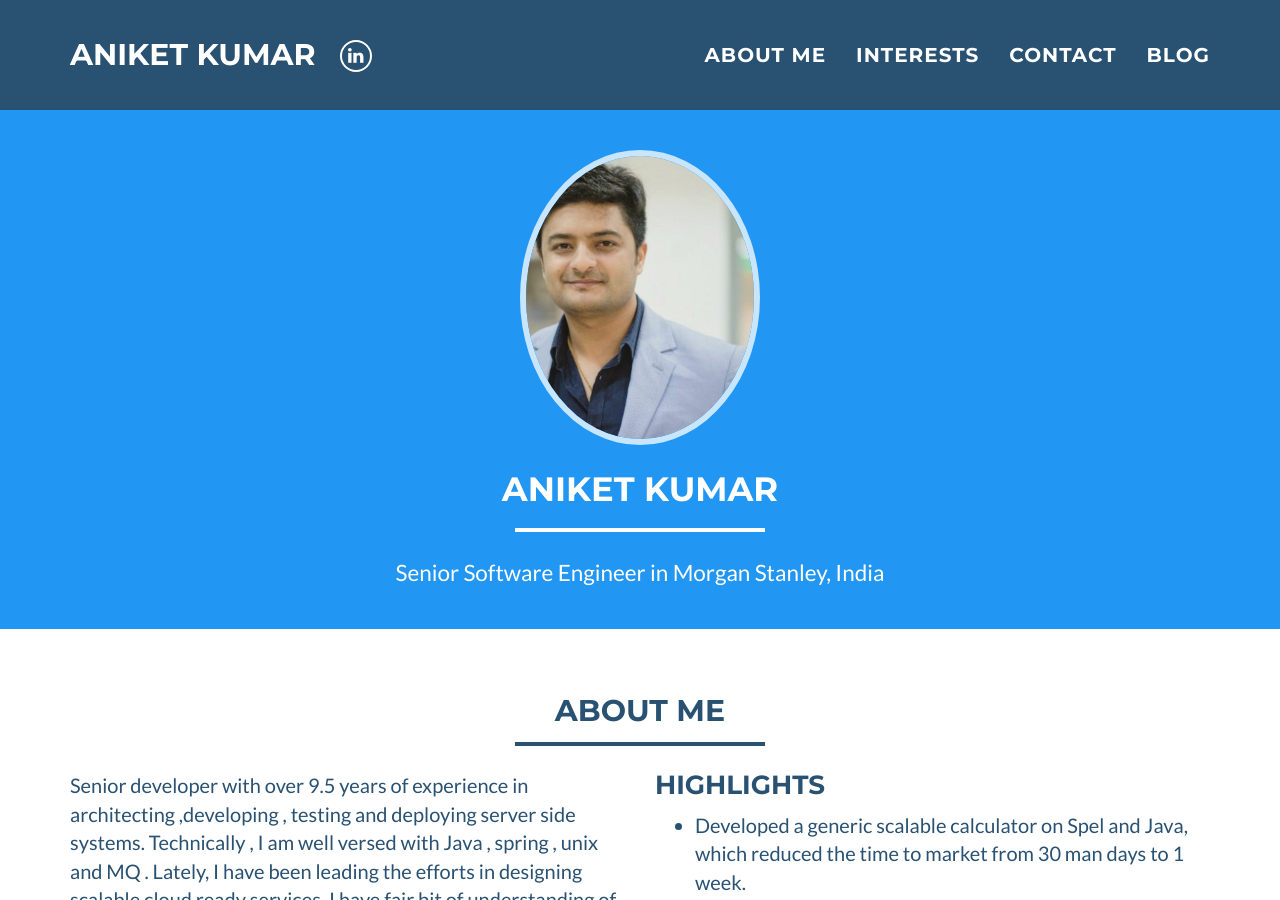
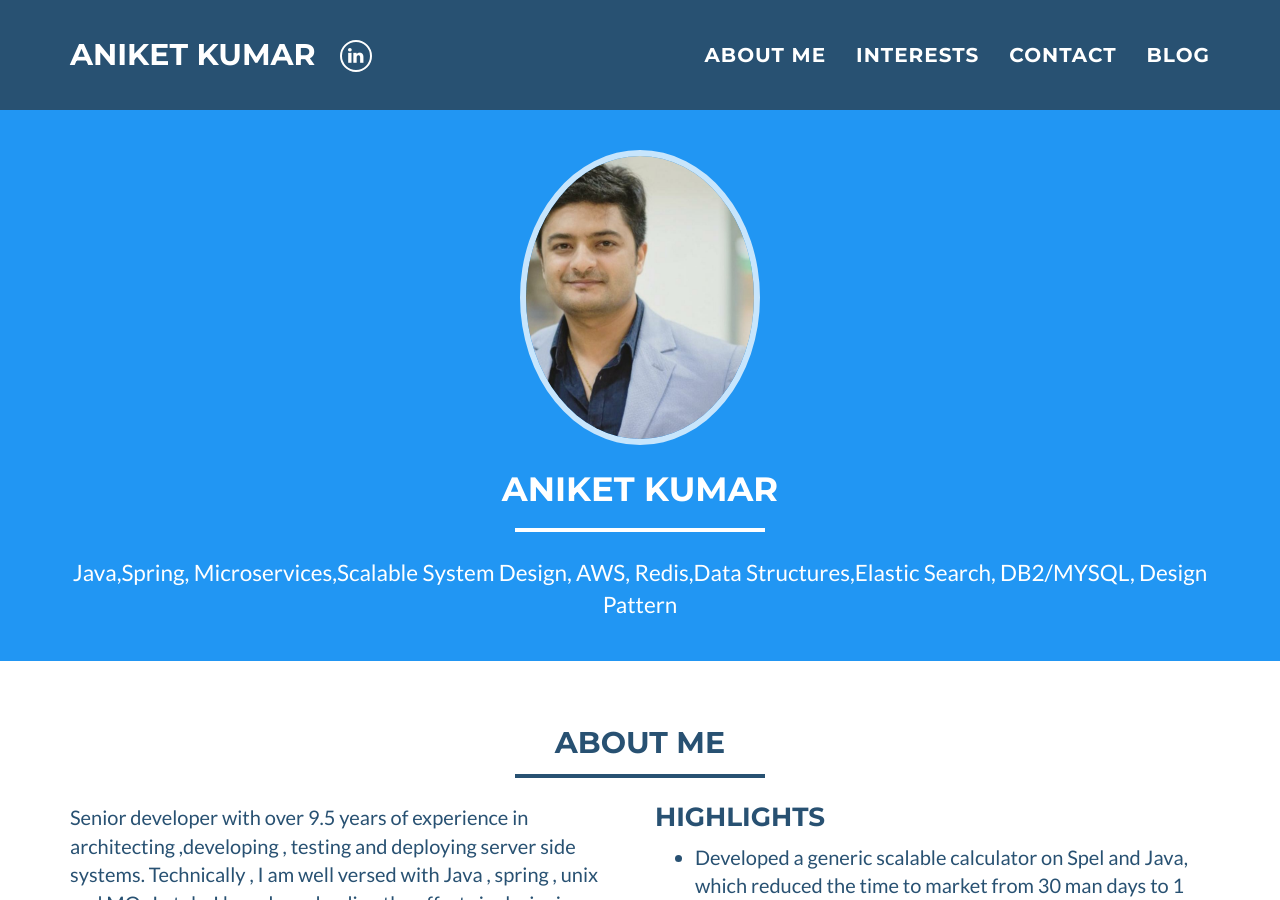
Before and after one commit to 007aniketkumar/007aniketkumar.github.io, a Jekyll site: the page built from index.html, in a window 1280 px wide and 900 px high. Built offline with Jekyll 4.4.1, drawn with Linux system fonts in a browser that asks for light colours.

Commit message:
Update _config.yml

```diff
--- a/_config.yml
+++ b/_config.yml
@@ -2,8 +2,8 @@
 name: Aniket Kumar
 email: 007aniketkumar@gmail.com
 #canonical_url: https://aniketkumar.com
-keywords: "Software Engineer, Java, Microservices, API Gateway, Scalable, Lead"
-skills: "Senior Software Engineer in Morgan Stanley, India"
+keywords: "Software Architect| Building Enterprise Grade Software |Distributed Systems"
+skills: "Java,Spring, Microservices,Scalable System Design, AWS, Redis,Data Structures,Elastic Search, DB2/MYSQL, Design Pattern"
 baseurl:
 
 # Social networks usernames (many more available: google-plus, flickr, dribbble, pinterest, instagram, tumblr, linkedin, etc.)
```
